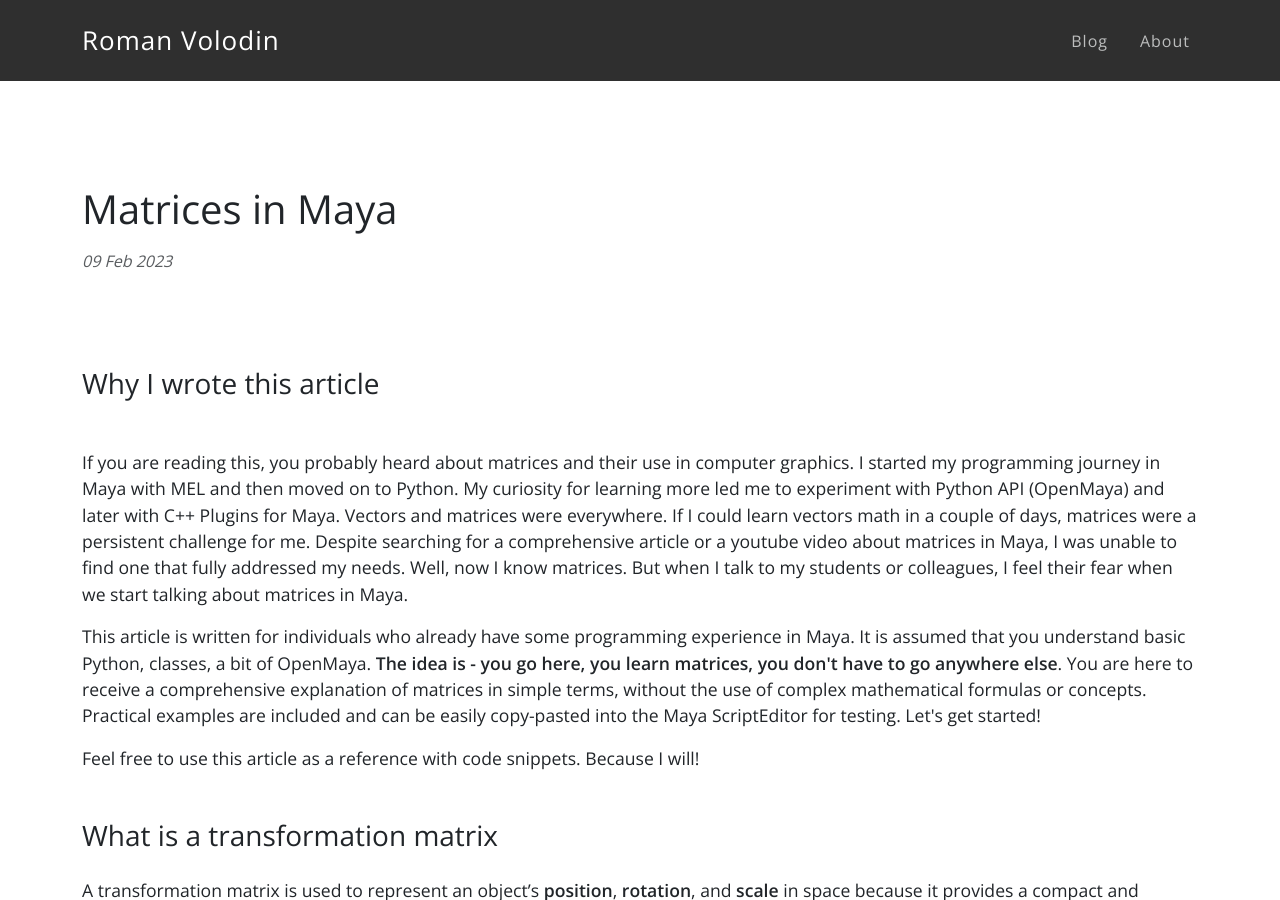
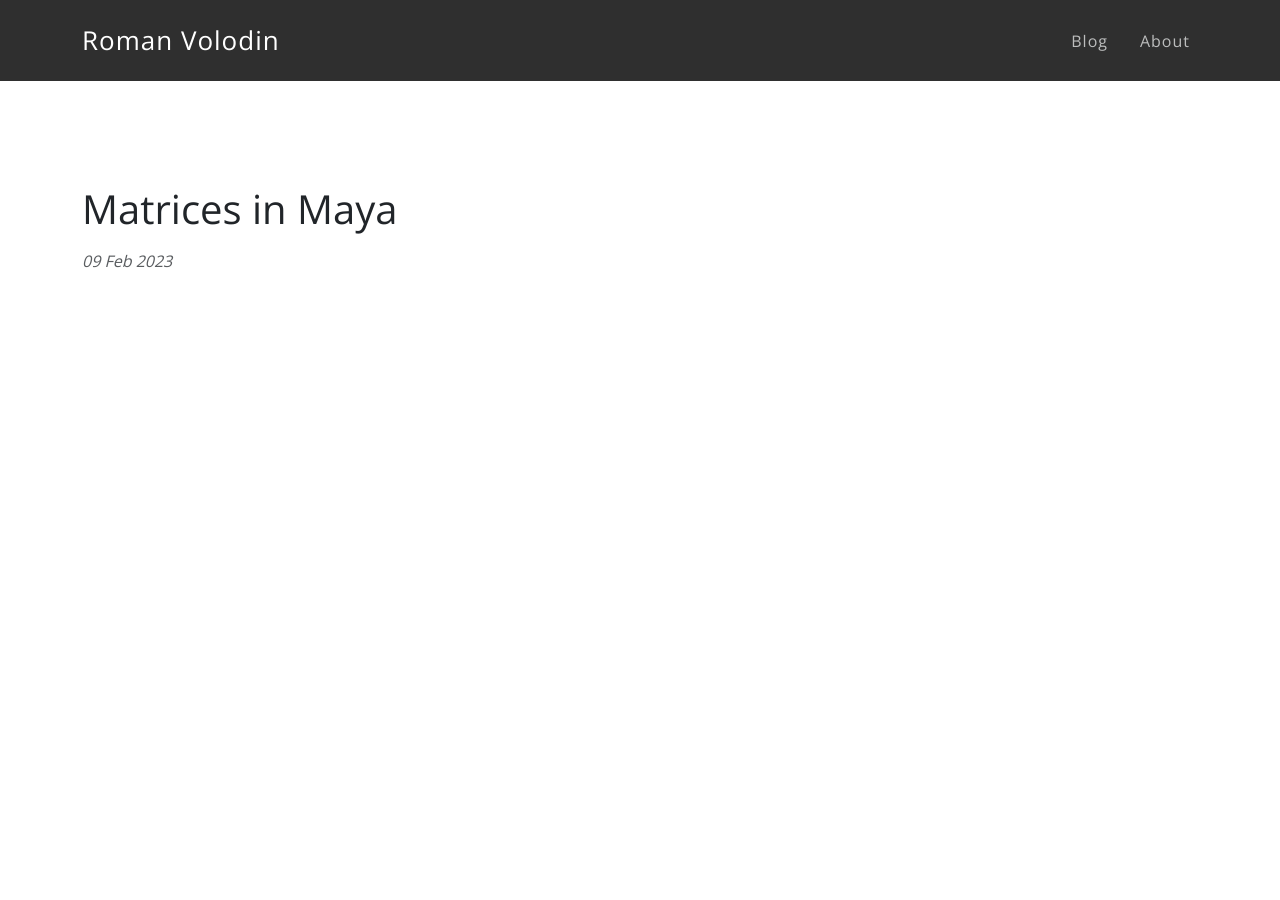
Before and after one commit to volodinroman/volodinroman.github.io, a Jekyll site: the page built from _posts/2023-02-08-Matrices-Maya.md, in a window 1280 px wide and 900 px high. Built offline with Jekyll 4.4.1, drawn with Linux system fonts in a browser that asks for light colours; some of the changed text lies outside the part shown.

Commit message:
Update 2023-02-08-Matrices-Maya.md

````diff
--- a/_posts/2023-02-08-Matrices-Maya.md
+++ b/_posts/2023-02-08-Matrices-Maya.md
@@ -5,45 +5,3 @@ date:   2023-02-08 21:12:00 -0700
 categories: math
 tags: [Math, Maya, Linear Algebra, Matrices, Python]
 ---
-
-
-<h3 class="mt-3 mb-4">Why I wrote this article</h3>
-
-<p class="pt-4">
-If you are reading this, you probably heard about matrices and their use in computer graphics. I started my programming journey in Maya with MEL and then moved on to Python. My curiosity for learning more led me to experiment with Python API (OpenMaya) and later with C++ Plugins for Maya. Vectors and matrices were everywhere. If I could learn vectors math in a couple of days, matrices were a persistent challenge for me. Despite searching for a comprehensive article or a youtube video about matrices in Maya, I was unable to find one that fully addressed my needs. Well, now I know matrices. But when I talk to my students or colleagues, I feel their fear when we start talking about matrices in Maya.
-</p>
-
-<p>
-This article is written for individuals who already have some programming experience in Maya. It is assumed that you  understand basic Python, classes, a bit of OpenMaya. <b>The idea is - you go here, you learn matrices, you don't have to go anywhere else</b>. You are here to receive a comprehensive explanation of matrices in simple terms, without the use of complex mathematical formulas or concepts. Practical examples are included and can be easily copy-pasted into the Maya ScriptEditor for testing. Let's get started!
-</p>
-
-<p>Feel free to use this article as a reference with code snippets. Because I will!</p>
-
-
-
-<h3 class="mt-5 mb-4">What is a transformation matrix</h3>
-
-A transformation matrix is used to represent an object's <b>position</b>, <b>rotation</b>, and <b>scale</b> in space because it provides a compact and efficient way of encoding these transformations into a single matrix.
-
-
-<div class="py-4">
-{% highlight python  linenos%}
-import maya.api.OpenMaya as OpenMaya
-
-selection_list = om.MSelectionList()
-selection_list.add("pCube1")
-dag_path = selection_list.getDagPath(0)
-world_matrix = dag_path.inclusiveMatrix()
-{% endhighlight %}
-</div>
-
-<div class="py-4">
-```python
-import maya.api.OpenMaya as OpenMaya
-
-selection_list = om.MSelectionList()
-selection_list.add("pCube1")
-dag_path = selection_list.getDagPath(0)
-world_matrix = dag_path.inclusiveMatrix()
-```
-</div>
````
